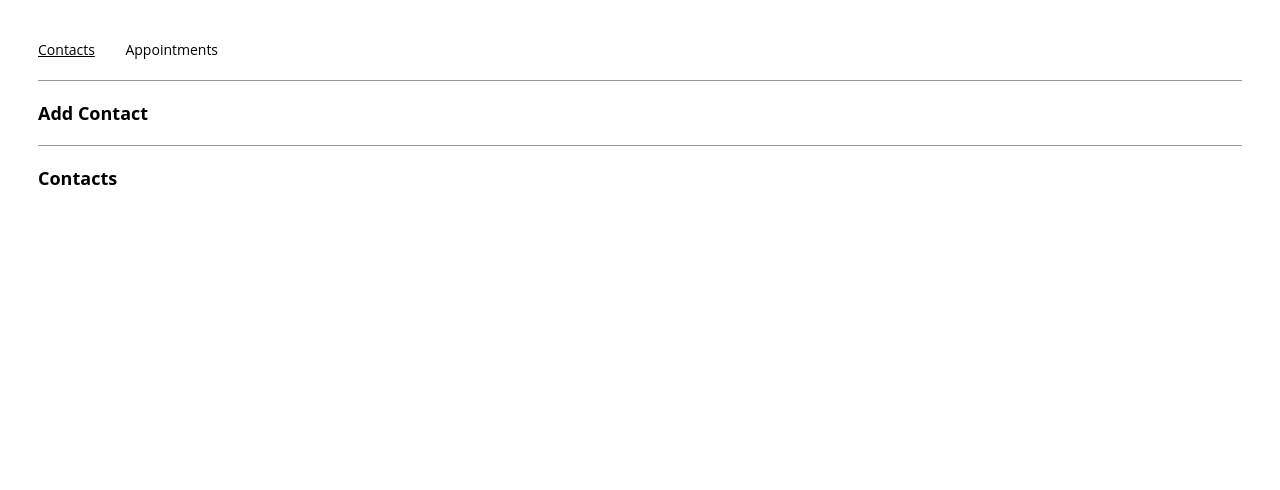
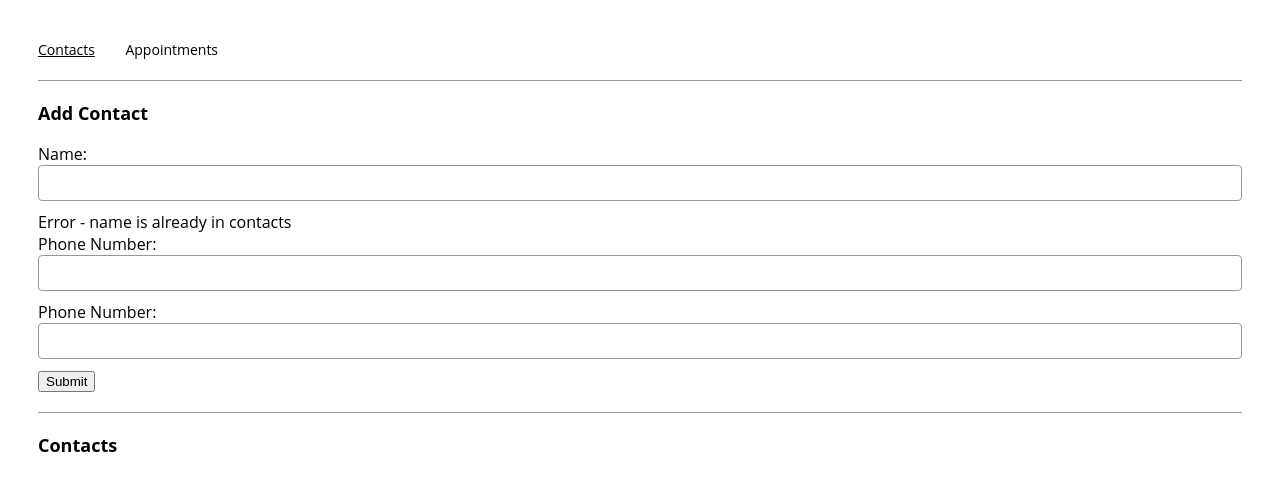
Before and after one commit to StanleyGM93/appointment-planner, a React (Create React App) app: page /contacts in a window 1280 px wide. Shown: the top 490 px of the page. Built offline with nearby package versions, Linux system fonts and the light colour scheme.

Commit message:
WIP on the useEffect and contactForm

```diff
--- a/src/App.js
+++ b/src/App.js
@@ -1,4 +1,4 @@
-import React, {useState} from "react";
+import React, { useState } from "react";
 import { Switch, Route, Redirect, NavLink } from "react-router-dom";
 
 import { AppointmentsPage } from "./containers/appointmentsPage/AppointmentsPage";
@@ -9,8 +9,8 @@ function App() {
   Define state variables for
   contacts and appointments
   */
- const [contactsArray, setContactsArray] = useState([]);
- const [appointmentsArray, setAppointmentsArray] = useState([]);
+  const [contactsArray, setContactsArray] = useState([{ name: "Stan" }]);
+  const [appointmentsArray, setAppointmentsArray] = useState([]);
 
   const ROUTES = {
     CONTACTS: "/contacts",
@@ -23,27 +23,27 @@ function App() {
   */
 
   const addContact = (name, phoneNumber, email) => {
-    setContactsArray ((prev) => ([
+    setContactsArray((prev) => [
       ...prev,
       {
         name: name,
         phoneNumber: phoneNumber,
-        email: email
-      }
-    ]))
-  }
+        email: email,
+      },
+    ]);
+  };
 
-  const addAppointment = ({title, contact, date, time}) => {
-    setAppointmentsArray ((prev) => ([
+  const addAppointment = ({ title, contact, date, time }) => {
+    setAppointmentsArray((prev) => [
       ...prev,
       {
         title,
         contact,
         date,
-        time
-      }
-    ]))
-  }
+        time,
+      },
+    ]);
+  };
 
   return (
     <>
@@ -61,12 +61,18 @@ function App() {
             <Redirect to={ROUTES.CONTACTS} />
           </Route>
           <Route path={ROUTES.CONTACTS}>
-             {/* Add props to ContactsPage */}
-            <ContactsPage contacts={contactsArray} addContact={addContact} />
+            {/* Add props to ContactsPage */}
+            <ContactsPage
+              contactsArray={contactsArray}
+              addContact={addContact}
+            />
           </Route>
           <Route path={ROUTES.APPOINTMENTS}>
             {/* Add props to AppointmentsPage */}
-            <AppointmentsPage appointments={appointmentsArray} addAppointment={addAppointment} />
+            <AppointmentsPage
+              appointmentsArray={appointmentsArray}
+              addAppointment={addAppointment}
+            />
           </Route>
         </Switch>
       </main>
--- a/src/components/contactForm/ContactForm.js
+++ b/src/components/contactForm/ContactForm.js
@@ -3,13 +3,32 @@ import React from "react";
 export const ContactForm = ({
   name,
   setName,
-  phone,
-  setPhone,
+  phoneNumber,
+  setPhoneNumber,
   email,
   setEmail,
-  handleSubmit
+  handleSubmit,
+  isDuplicate,
 }) => {
+  console.log(name);
   return (
-    ContactForm
+    <form onSubmit={handleSubmit}>
+      <label for="name">Name:</label>
+      <br />
+      <input
+        type="text"
+        name="name"
+        onChange={(e) => setName(e.target.value)}
+      />
+      {isDuplicate && <span>Error - name is already in contacts</span>}
+      <br />
+      <label for="phoneNumber">Phone Number:</label>
+      <br />
+      <input type="text" name="phoneNumber"></input>
+      <label for="email">Phone Number:</label>
+      <br />
+      <input type="text" name="email"></input>
+      <button type="submit">Submit</button>
+    </form>
   );
 };
--- a/src/containers/contactsPage/ContactsPage.js
+++ b/src/containers/contactsPage/ContactsPage.js
@@ -1,16 +1,16 @@
 import React, { useState, useEffect } from "react";
-import { ContactForm } from '../../components/contactForm/ContactForm';
-import { TileList } from '../../components/tileList/TileList';
+import { ContactForm } from "../../components/contactForm/ContactForm";
+import { TileList } from "../../components/tileList/TileList";
 
 export const ContactsPage = ({ contactsArray, addContact }) => {
   /*
   Define state variables for
   contact info and duplicate check
   */
-  const [name, setName] = useState('');
-  const [phoneNumber, setPhoneNumber] = useState('');
-  const [email, setEmail] = useState('');
-  const [duplicateName, setDuplicateName] = useState(false);
+  const [name, setName] = useState("");
+  const [phoneNumber, setPhoneNumber] = useState("");
+  const [email, setEmail] = useState("");
+  const [isDuplicate, setIsDupliate] = useState(false);
 
   const handleSubmit = (e) => {
     e.preventDefault();
@@ -18,31 +18,33 @@ export const ContactsPage = ({ contactsArray, addContact }) => {
     Add contact info and clear data
     if the contact name is not a duplicate
     */
-    if (duplicateName) {
-      setName('')
+    if (isDuplicate) {
+      setName("");
+
+      alert("Name is already in contacts"); // How do I indicate if there is a duplicate?
+
+      return;
     } else {
-      addContact(name, phoneNumber, email)
+      addContact(name, phoneNumber, email);
     }
-
-  }
-
+  };
 
   /*
   Using hooks, check for contact name in the
   contacts array variable in props
   */
-
+  console.log(isDuplicate);
   useEffect(() => {
-    const findDuplicate = (contactsArray, name) => {
-      const usingFindOnArray = contactsArray.find((obj) => obj.name === name)
-      if (usingFindOnArray) {
-        alert('Name is already in contacts'); // How do I indicate if there is a duplicate?
-        setDuplicateName(true)
-        return;
+    console.log(contactsArray);
+    if (contactsArray) {
+      const contactFound = contactsArray.find((obj) => obj.name === name);
+      if (contactFound) {
+        setIsDupliate(true);
+      } else {
+        setIsDupliate(false);
       }
-      return;
     }
-  }, [name])
+  }, [isDuplicate, name]);
 
   return (
     <div>
@@ -50,9 +52,11 @@ export const ContactsPage = ({ contactsArray, addContact }) => {
         <h2>Add Contact</h2>
         <ContactForm
           name={name}
+          setName={setName}
           phoneNumber={phoneNumber}
           email={email}
           handleSubmit={handleSubmit}
+          isDuplicate
         />
       </section>
       <hr />
```
